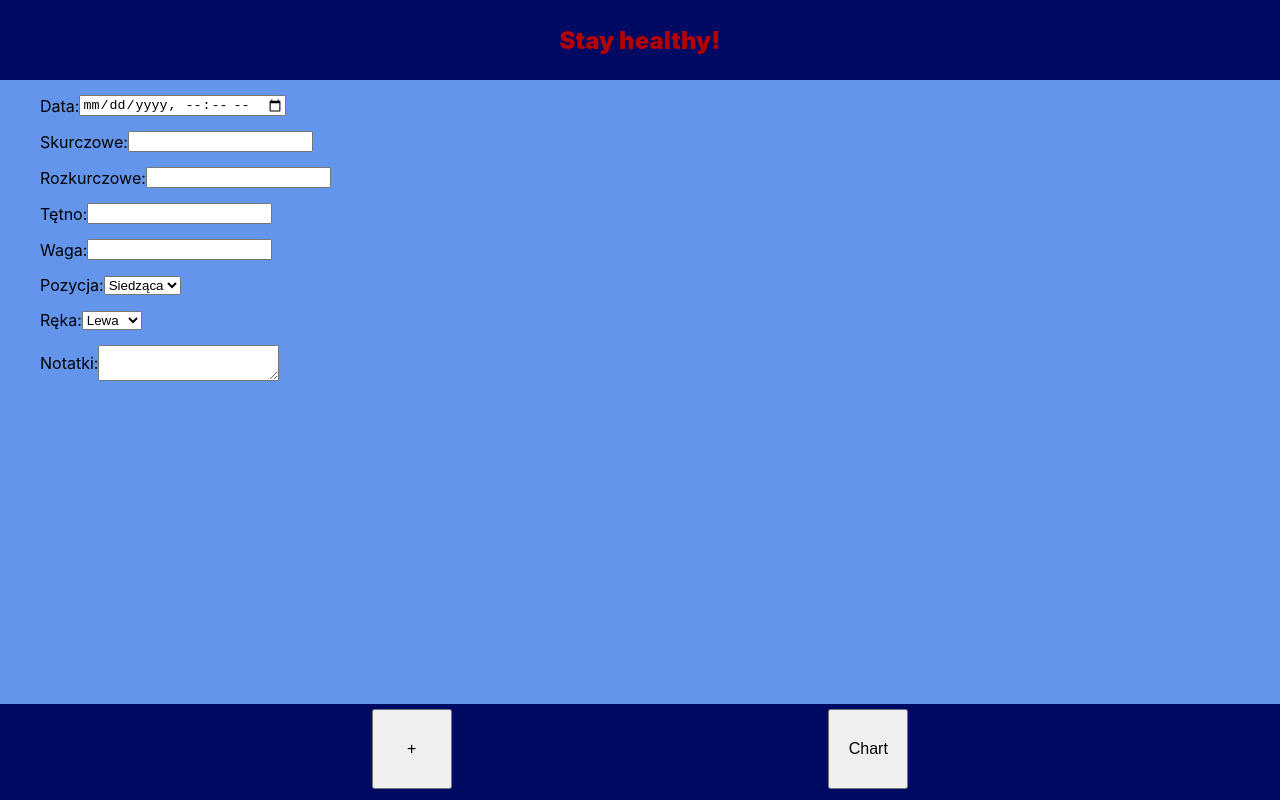
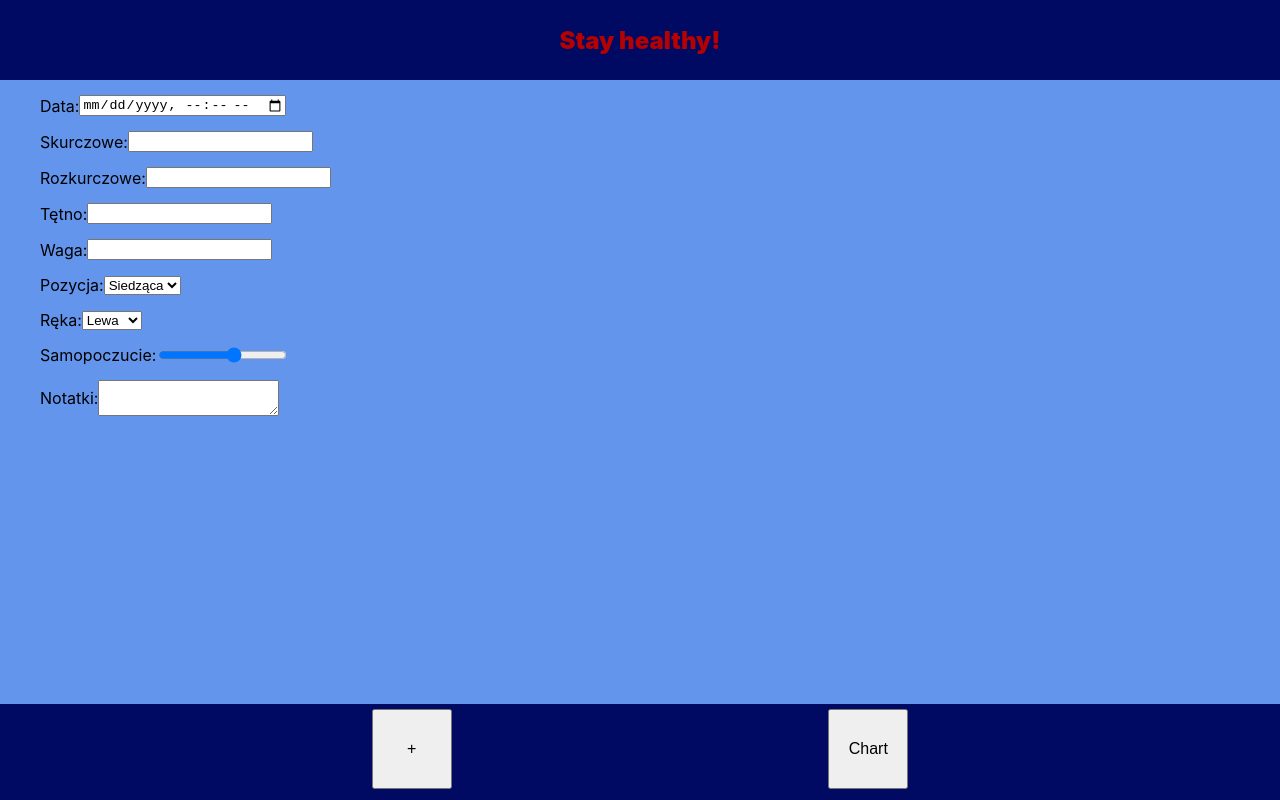
Before and after one commit to JanekJaniak/sanus, a React (Create React App) app: page / in a window 1280 px wide. Built offline with nearby package versions, Linux system fonts and the light colour scheme.

Commit message:
Add input fields WIP

```diff
--- a/src/components/NewMesurement/NewMeasure.js
+++ b/src/components/NewMesurement/NewMeasure.js
@@ -12,7 +12,8 @@ class NewMeasure extends Component {
       heartRate: '',
       weight: '',
       position: '',
-      arm: ''
+      arm: '',
+      mood: ''
     }
   }
 
@@ -89,6 +90,17 @@ class NewMeasure extends Component {
             </select>
           </div>
           <div className={styles['form-input']}>
+            <label>Samopoczucie: </label>
+            <input
+              value={this.state.mood}
+              onChange={this.handleInput}
+              inputtype='mood'
+              type='range'
+              min='0'
+              max='5'
+            ></input>
+          </div>
+          <div className={styles['form-input']}>
             <label>Notatki: </label>
             <textarea
               value={this.state.notes}
```
